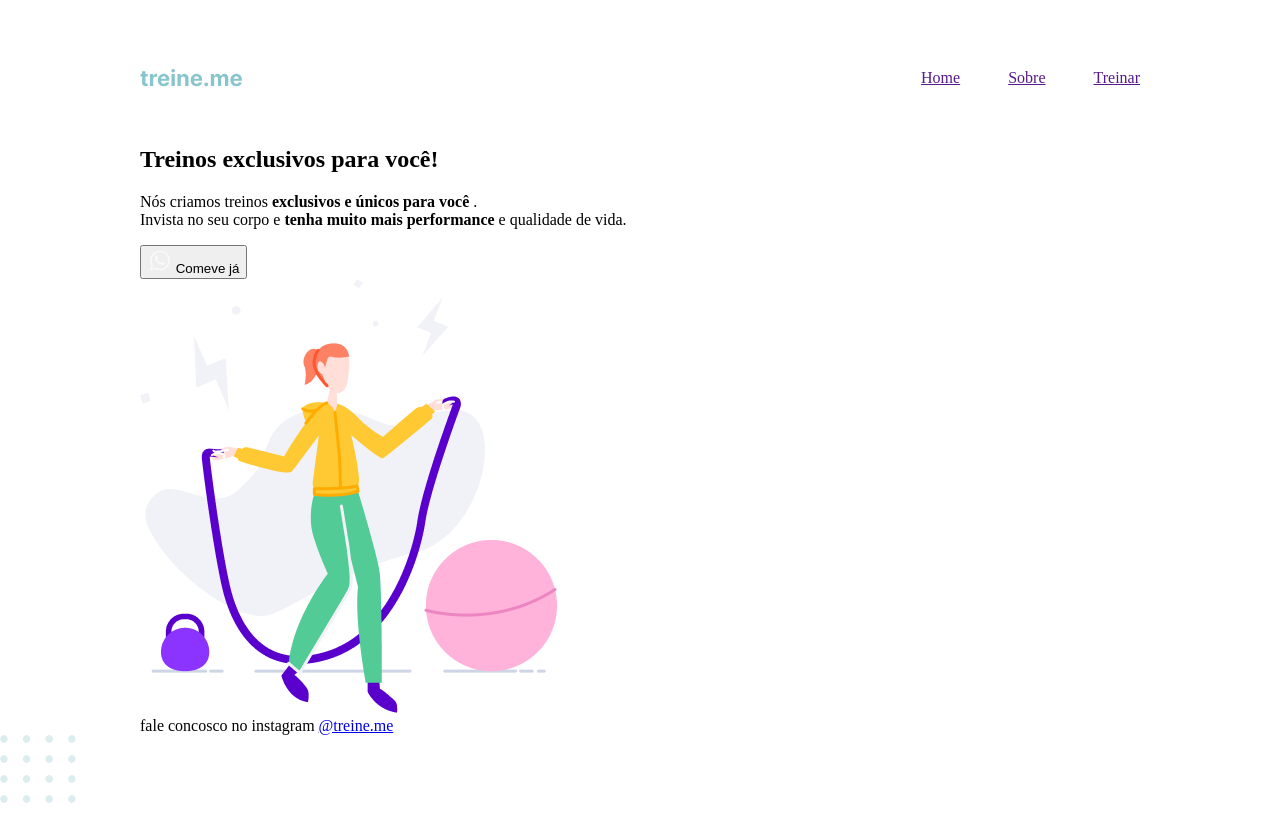
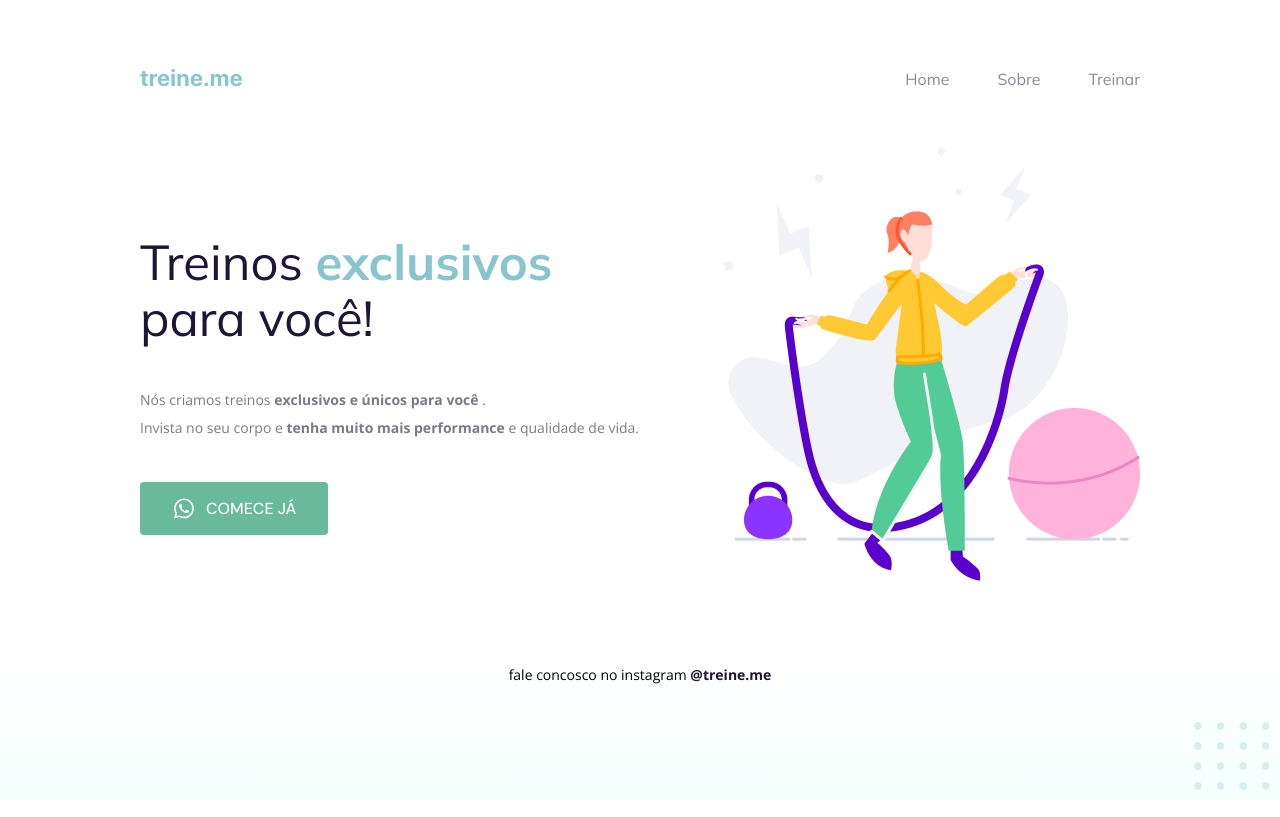
Before and after one commit to GabrielRARodrigues/Explorer-TrainMe, a plain HTML site: page index.html in a window 1280 px wide. Drawn offline with nearby package versions, Linux system fonts and the light colour scheme.

Commit message:
Terminado o projeto, terminandos a estilização dos textos, colocando espaçamentos e dipondo elementos e adicionsndo background

```diff
--- a/index.html
+++ b/index.html
@@ -1,8 +1,14 @@
 <!DOCTYPE html>
 <html lang="pt-br">
   <head>
+    <link rel="preconnect" href="https://fonts.googleapis.com" />
+    <link rel="preconnect" href="https://fonts.gstatic.com" crossorigin />
     <meta charset="UTF-8" />
     <meta name="viewport" content="width=device-width, initial-scale=1.0" />
+    <link
+      href="https://fonts.googleapis.com/css2?family=DM+Sans:wght@500&family=Mulish:wght@400;700&family=Open+Sans:wght@400;700&display=swap"
+      rel="stylesheet"
+    />
     <link rel="stylesheet" href="style.css" />
     <title>Treine me</title>
   </head>
@@ -13,9 +19,9 @@
           <img src="images/logo.svg" alt="Treine.me" />
         </a>
         <ul>
-          <li><a href="">Home</a></li>
-          <li><a href="">Sobre</a></li>
-          <li><a href="">Treinar</a></li>
+          <li><a href="#">Home</a></li>
+          <li><a href="#">Sobre</a></li>
+          <li><a href="#">Treinar</a></li>
         </ul>
       </nav>
       <main>
@@ -29,7 +35,7 @@
           </p>
           <button>
             <img src="images/whatsapp.svg" alt="ícone de whatsapp" />
-            Comeve já
+            Comece já
           </button>
         </section>
         <img
@@ -43,6 +49,7 @@
       </footer>
     </div>
     <img
+    id="balls"
       src="images/balls.svg"
       alt="Bolinhas decorativas verdes no canto inferior direto da página"
     />
--- a/style.css
+++ b/style.css
@@ -1,11 +1,20 @@
 body {
   margin: 0;
   padding: 0;
+  font-family: 'Open Sans', sans-seri;
+
+  background: linear-gradient(
+    180deg,
+    rgba(227, 255, 248, 0) 82.08%,
+    rgba(227, 255, 248, 0.38) 100%
+  );
+  min-height: 100vh;
 }
 
 .page {
   width: 1000px;
-  margin: 65px auto 0;
+  margin: 0 auto 0;
+  padding-top: 65px;
 }
 
 nav {
@@ -21,3 +30,83 @@ ul {
   margin: 0;
   padding: 0;
 }
+a {
+  text-decoration: none;
+  color: #1f1534;
+}
+
+ul li a {
+  opacity: 0.5;
+}
+
+ul li a:hover {
+  font-weight: bold;
+  opacity: 1;
+}
+
+h1,
+ul {
+  font-family: 'Mulish', sans-seri;
+}
+main {
+  display: flex;
+  align-items: center;
+  justify-content: space-between;
+}
+
+h1 {
+  font-size: 49px;
+  line-height: 56px;
+  font-weight: normal;
+  width: 490px;
+  color: #1f1534;
+}
+
+h1 span {
+  color: #89c5cc;
+  font-weight: bold;
+}
+
+section p {
+  color: #7d7987;
+  font-size: 14px;
+  line-height: 28px;
+  margin: 40px 0;
+}
+
+button {
+  border: none;
+  display: flex;
+  align-items: center;
+  gap: 10px;
+  padding: 14px 32px;
+  background: #69b99d;
+  border-radius: 4px;
+  text-transform: uppercase;
+  font-size: 16px;
+  font-family: 'DM Sans', sans-serif;
+  justify-content: center;
+  color: #f9f9f9;
+  cursor: pointer;
+}
+
+button:hover {
+  background: #4ea788;
+}
+
+footer {
+  font-size: 14px;
+  line-height: 28px;
+  text-align: center;
+  margin-top: 80px;
+}
+
+footer a {
+  font-weight: bold;
+}
+
+#balls {
+  position: fixed;
+  bottom: 0;
+  right: 0;
+}
```
